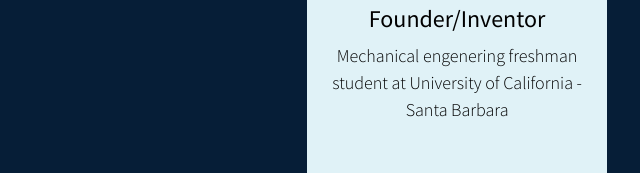
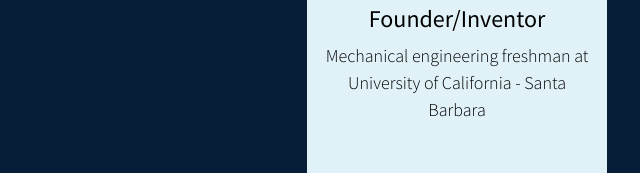
Before and after one commit to carbonlevel/car.l.a, a plain HTML site: page index.html in a window 1280 px wide. Shown: the part 4444-4617 px from the top of the page, without its empty margins (17-657 px from the left). Drawn offline with nearby package versions, Linux system fonts and the light colour scheme; files that its build step writes are made by us from their sources.

Commit message:
Update index.html

```diff
--- a/index.html
+++ b/index.html
@@ -171,7 +171,7 @@
                               <div class="content" style="color: black;">
                                 <h1>Pranav Chahal</h1>
                                 <h4>Founder/Inventor</h4>
-                                <p>Mechanical engenering freshman student at University of California - Santa Barbara</p>
+                                <p>Mechanical engineering freshman at University of California - Santa Barbara</p>
 
                               </div>
                               <br>
```
